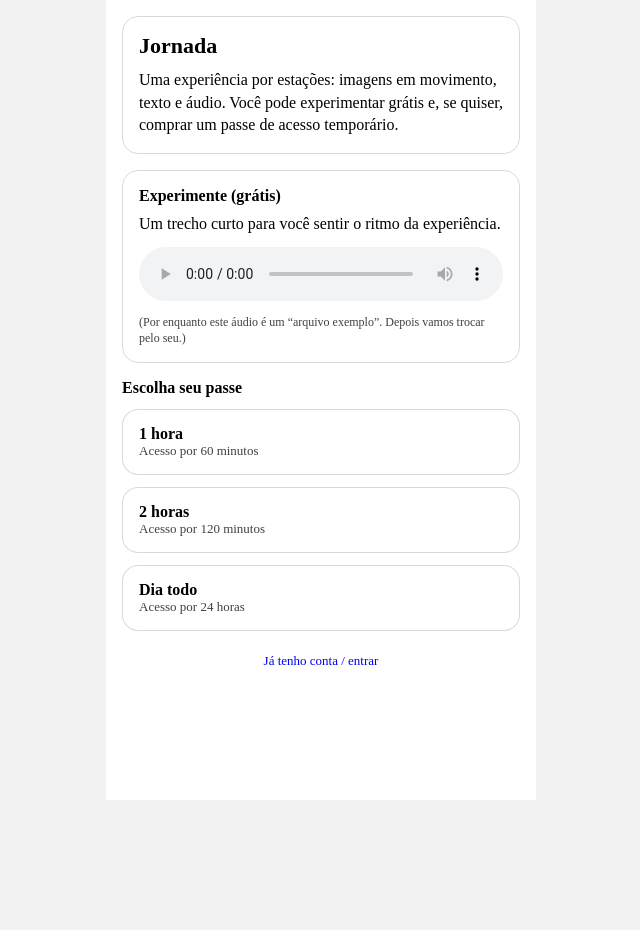
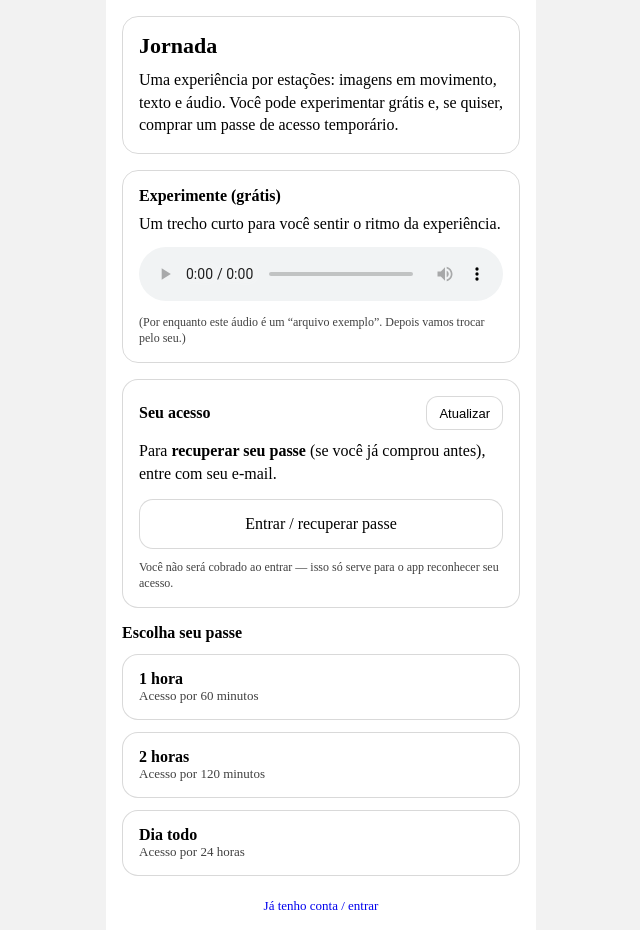
Before and after one commit to excompanhia/aplicativo-jornada, a Next.js app: page / in a window 1280 px wide. Shown: the whole page, without its empty margins (319-959 px from the left). Before the commit the page ends 800 px from the top, so only its background shows below. Built offline with nearby package versions, Linux system fonts and the light colour scheme; no server answers.

Commit message:
UX: mostrar status do passe na landing (continuar jornada / recuperar acesso)

```diff
--- a/app/page.tsx
+++ b/app/page.tsx
@@ -1,6 +1,122 @@
+"use client";
+
 import Link from "next/link";
+import { useEffect, useMemo, useState } from "react";
+import { useRouter } from "next/navigation";
+import { createClient } from "@supabase/supabase-js";
+
+function getSupabaseClient() {
+  const url = process.env.NEXT_PUBLIC_SUPABASE_URL!;
+  const anon = process.env.NEXT_PUBLIC_SUPABASE_ANON_KEY!;
+  return createClient(url, anon);
+}
+
+type PassInfo = {
+  id: string;
+  expires_at: string;
+};
+
+function formatTimeLeft(ms: number) {
+  if (ms <= 0) return "0s";
+  const totalSec = Math.floor(ms / 1000);
+  const h = Math.floor(totalSec / 3600);
+  const m = Math.floor((totalSec % 3600) / 60);
+  const s = totalSec % 60;
+
+  if (h > 0) return `${h}h ${String(m).padStart(2, "0")}m`;
+  if (m > 0) return `${m}m ${String(s).padStart(2, "0")}s`;
+  return `${s}s`;
+}
+
+function formatLocalTime(iso: string) {
+  const d = new Date(iso);
+  return d.toLocaleTimeString([], { hour: "2-digit", minute: "2-digit" });
+}
 
 export default function Home() {
+  const router = useRouter();
+  const supabase = useMemo(() => getSupabaseClient(), []);
+
+  const [isLoading, setIsLoading] = useState(true);
+  const [isLogged, setIsLogged] = useState<boolean>(false);
+  const [activePass, setActivePass] = useState<PassInfo | null>(null);
+  const [error, setError] = useState<string | null>(null);
+
+  // contador regressivo
+  const [nowMs, setNowMs] = useState<number>(() => Date.now());
+
+  async function checkStatus() {
+    setError(null);
+    setIsLoading(true);
+
+    try {
+      const { data: sessionData, error: sessionErr } = await supabase.auth.getSession();
+
+      if (sessionErr) {
+        setIsLogged(false);
+        setActivePass(null);
+        setError("Não consegui verificar seu login.");
+        return;
+      }
+
+      const session = sessionData?.session;
+      const userId = session?.user?.id;
+
+      if (!userId) {
+        setIsLogged(false);
+        setActivePass(null);
+        return;
+      }
+
+      setIsLogged(true);
+
+      // procura passe ativo e válido
+      const nowIso = new Date().toISOString();
+      const { data, error: passErr } = await supabase
+        .from("passes")
+        .select("id, status, expires_at")
+        .eq("user_id", userId)
+        .eq("status", "active")
+        .gt("expires_at", nowIso)
+        .order("expires_at", { ascending: false })
+        .limit(1);
+
+      if (passErr) {
+        setActivePass(null);
+        setError("Não consegui consultar seu passe agora.");
+        return;
+      }
+
+      if (data && data.length > 0 && data[0]?.expires_at) {
+        setActivePass({ id: data[0].id, expires_at: data[0].expires_at });
+      } else {
+        setActivePass(null);
+      }
+    } catch (e: any) {
+      setError("Erro inesperado: " + String(e?.message || e));
+      setIsLogged(false);
+      setActivePass(null);
+    } finally {
+      setIsLoading(false);
+    }
+  }
+
+  useEffect(() => {
+    checkStatus();
+    const t = setInterval(() => setNowMs(Date.now()), 1000);
+    return () => clearInterval(t);
+    // eslint-disable-next-line react-hooks/exhaustive-deps
+  }, []);
+
+  const expiresMs = activePass?.expires_at ? new Date(activePass.expires_at).getTime() : null;
+  const remainingMs = expiresMs ? expiresMs - nowMs : null;
+  const hasActivePass = Boolean(activePass && remainingMs !== null && remainingMs > 0);
+
+  function scrollToPlans() {
+    const el = document.getElementById("passes");
+    if (el) el.scrollIntoView({ behavior: "smooth", block: "start" });
+  }
+
   return (
     <main style={{ padding: 16, display: "flex", flexDirection: "column", gap: 16 }}>
       {/* 1) Apresentação curta */}
@@ -11,16 +127,14 @@ export default function Home() {
           border: "1px solid rgba(0,0,0,0.15)",
         }}
       >
-        <h1 style={{ fontSize: 22, margin: 0, lineHeight: 1.2 }}>
-          Jornada
-        </h1>
+        <h1 style={{ fontSize: 22, margin: 0, lineHeight: 1.2 }}>Jornada</h1>
         <p style={{ margin: "10px 0 0 0", lineHeight: 1.4 }}>
-          Uma experiência por estações: imagens em movimento, texto e áudio.
-          Você pode experimentar grátis e, se quiser, comprar um passe de acesso temporário.
+          Uma experiência por estações: imagens em movimento, texto e áudio. Você pode experimentar grátis e, se quiser,
+          comprar um passe de acesso temporário.
         </p>
       </div>
 
-      {/* 2) Experiência grátis (por enquanto, um player “exemplo”) */}
+      {/* 2) Experiência grátis */}
       <div
         style={{
           borderRadius: 16,
@@ -33,7 +147,6 @@ export default function Home() {
           Um trecho curto para você sentir o ritmo da experiência.
         </p>
 
-        {/* Player temporário (depois a gente liga no seu áudio real) */}
         <audio controls style={{ width: "100%" }}>
           <source src="/sample.mp3" type="audio/mpeg" />
           Seu navegador não conseguiu tocar o áudio.
@@ -44,8 +157,133 @@ export default function Home() {
         </p>
       </div>
 
-      {/* 3) Planos pagos */}
-      <div style={{ display: "flex", flexDirection: "column", gap: 12 }}>
+      {/* ✅ 3) BLOCO ÚNICO: status do passe / continuar / recuperar */}
+      <div
+        style={{
+          borderRadius: 16,
+          padding: 16,
+          border: "1px solid rgba(0,0,0,0.15)",
+          background: "white",
+          display: "flex",
+          flexDirection: "column",
+          gap: 10,
+        }}
+      >
+        <div style={{ display: "flex", alignItems: "center", justifyContent: "space-between", gap: 12 }}>
+          <h2 style={{ fontSize: 16, margin: 0 }}>Seu acesso</h2>
+
+          <button
+            onClick={checkStatus}
+            style={{
+              height: 34,
+              padding: "0 12px",
+              borderRadius: 12,
+              border: "1px solid rgba(0,0,0,0.15)",
+              background: "white",
+              fontSize: 13,
+              cursor: "pointer",
+            }}
+          >
+            Atualizar
+          </button>
+        </div>
+
+        {isLoading ? (
+          <p style={{ margin: 0, opacity: 0.8 }}>Verificando seu passe…</p>
+        ) : hasActivePass ? (
+          <>
+            <p style={{ margin: 0, lineHeight: 1.4 }}>
+              ✅ Seu passe está ativo <b>até {formatLocalTime(activePass!.expires_at)}</b>.
+            </p>
+            <p style={{ margin: 0, lineHeight: 1.4, opacity: 0.85 }}>
+              Faltam <b>{formatTimeLeft(remainingMs!)}</b>.
+            </p>
+
+            <button
+              onClick={() => router.push("/journey")}
+              style={{
+                height: 48,
+                borderRadius: 14,
+                border: "1px solid rgba(0,0,0,0.15)",
+                background: "white",
+                fontSize: 16,
+                cursor: "pointer",
+                marginTop: 4,
+              }}
+            >
+              Continuar Jornada
+            </button>
+
+            <div style={{ fontSize: 12, opacity: 0.75, lineHeight: 1.35 }}>
+              Se você fechar o app, é só voltar aqui e tocar em “Continuar Jornada”.
+            </div>
+          </>
+        ) : isLogged ? (
+          <>
+            <p style={{ margin: 0, lineHeight: 1.4 }}>
+              Você está logado, mas <b>não tem passe ativo</b> agora.
+            </p>
+
+            <button
+              onClick={scrollToPlans}
+              style={{
+                height: 48,
+                borderRadius: 14,
+                border: "1px solid rgba(0,0,0,0.15)",
+                background: "white",
+                fontSize: 16,
+                cursor: "pointer",
+                marginTop: 4,
+              }}
+            >
+              Comprar um passe
+            </button>
+
+            <div style={{ fontSize: 12, opacity: 0.75, lineHeight: 1.35 }}>
+              Dica: se você acha que já pagou, toque em “Atualizar” acima.
+            </div>
+          </>
+        ) : (
+          <>
+            <p style={{ margin: 0, lineHeight: 1.4 }}>
+              Para <b>recuperar seu passe</b> (se você já comprou antes), entre com seu e-mail.
+            </p>
+
+            <Link
+              href="/login"
+              style={{
+                height: 48,
+                borderRadius: 14,
+                border: "1px solid rgba(0,0,0,0.15)",
+                background: "white",
+                fontSize: 16,
+                cursor: "pointer",
+                marginTop: 4,
+                display: "flex",
+                alignItems: "center",
+                justifyContent: "center",
+                textDecoration: "none",
+                color: "black",
+              }}
+            >
+              Entrar / recuperar passe
+            </Link>
+
+            <div style={{ fontSize: 12, opacity: 0.75, lineHeight: 1.35 }}>
+              Você não será cobrado ao entrar — isso só serve para o app reconhecer seu acesso.
+            </div>
+          </>
+        )}
+
+        {error && (
+          <div style={{ color: "crimson", fontSize: 13, lineHeight: 1.35 }}>
+            <b>Erro:</b> {error}
+          </div>
+        )}
+      </div>
+
+      {/* 4) Planos pagos */}
+      <div id="passes" style={{ display: "flex", flexDirection: "column", gap: 12 }}>
         <h2 style={{ fontSize: 16, margin: 0 }}>Escolha seu passe</h2>
 
         <PlanButton href="/login?plano=1h" title="1 hora" subtitle="Acesso por 60 minutos" />
```
